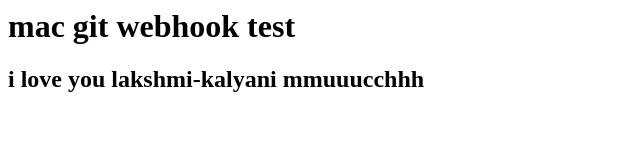
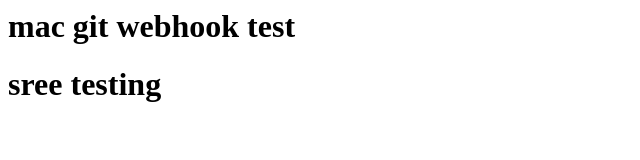
Before and after one commit to cvand91742/webserver-jenkins-test, a plain HTML site: page index.html in a window 1280 px wide. Shown: the whole page, without its empty margins (0-640 px from the left). Drawn offline with Linux system fonts and the light colour scheme.

Commit message:
Update index.html

```diff
--- a/index.html
+++ b/index.html
@@ -1,2 +1,2 @@
 <h1> mac git webhook test </h1>
-<h2> i love you lakshmi-kalyani mmuuucchhh </h2>
+<h1>  sree testing </h2>
```
